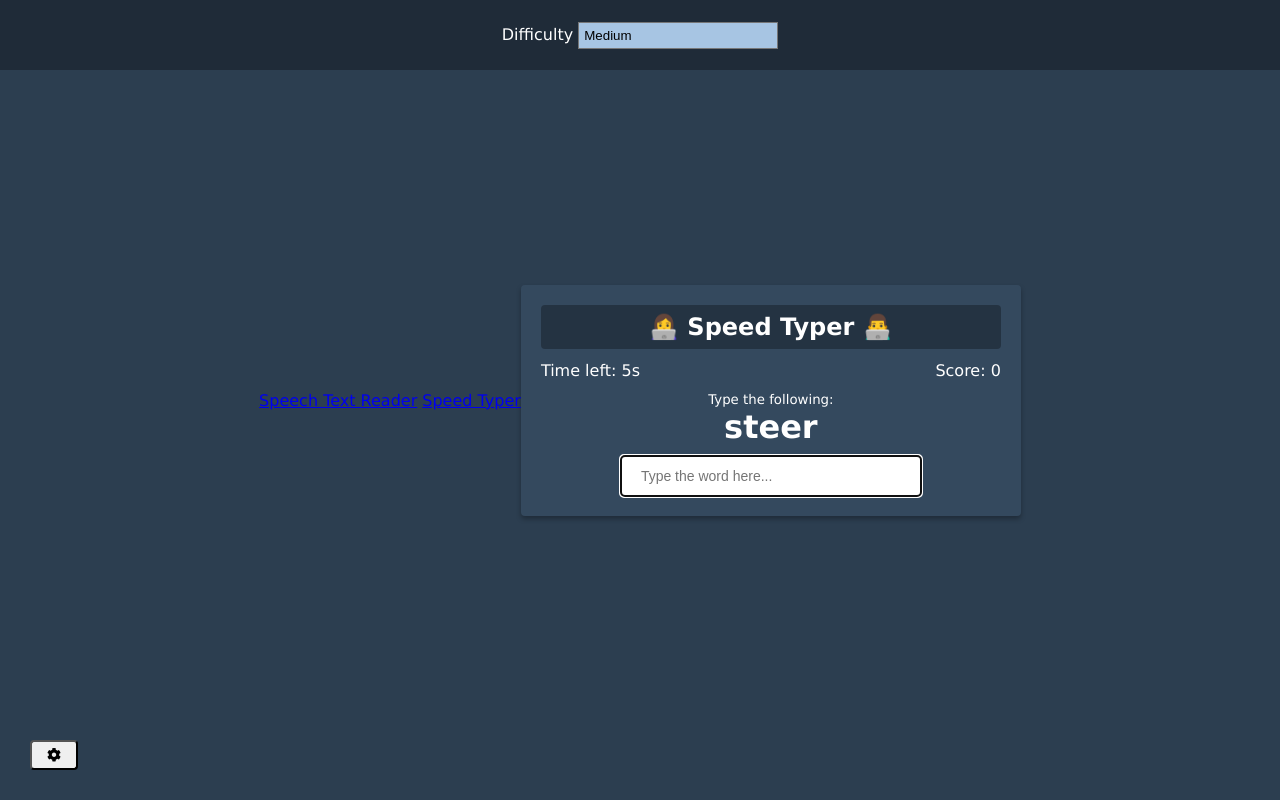
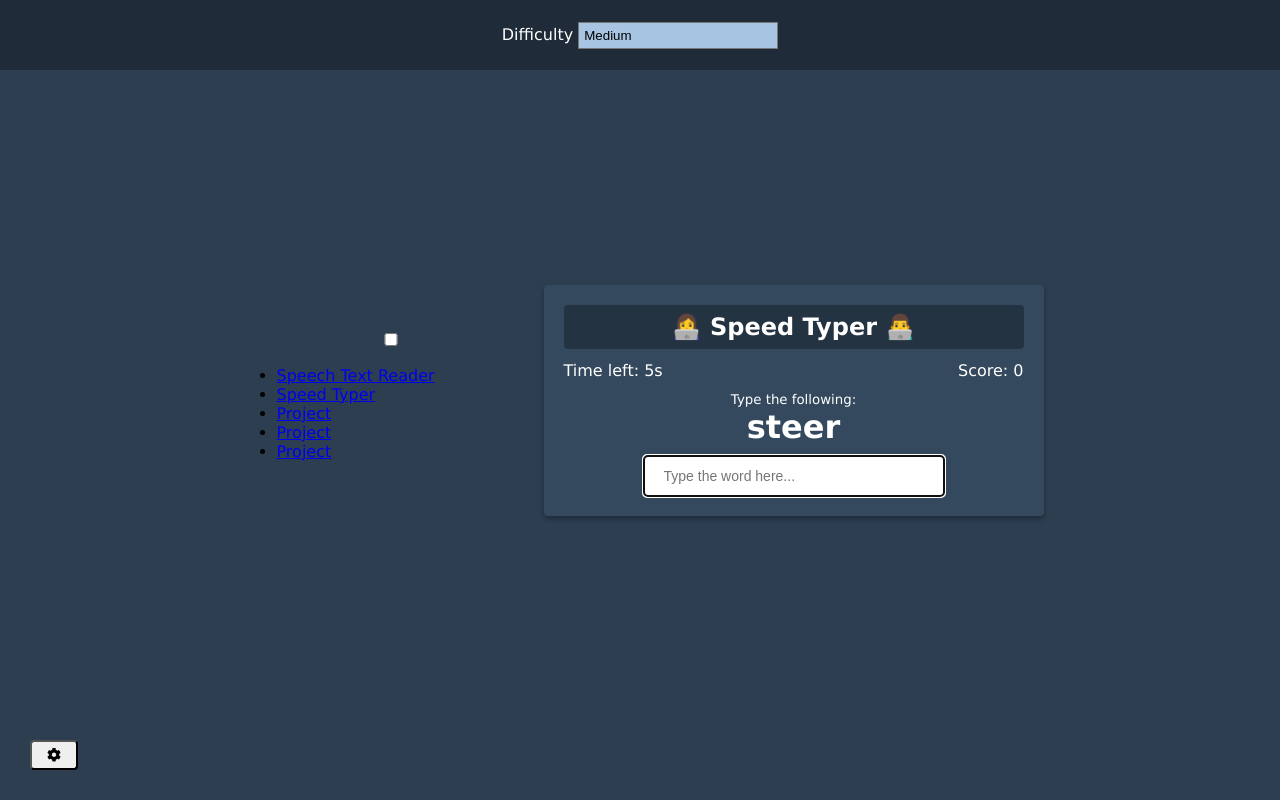
Before and after one commit to RukInDaHouse/Vanila.js, a plain HTML site: page index2.html in a window 1280 px wide. Drawn offline with Linux system fonts and the light colour scheme.

Commit message:
Add menu

```diff
--- a/index2.html
+++ b/index2.html
@@ -8,10 +8,19 @@
     <link rel="stylesheet" href="style2.css" />
     <title>Speed Typer</title>
   </head>
-    <header>
-      <a href="/index.html">Speech Text Reader</a>
-      <a href="/index2.html">Speed Typer</a>
-    </header>
+ <div class="hamburger-menu">
+  <input id="menu__toggle" type="checkbox" />
+  <label class="menu__btn" for="menu__toggle">
+    <span></span>
+  </label>
+  <ul class="menu__box">
+    <li><a class="menu__item" href="index.html">Speech Text Reader</a></li>
+    <li><a class="menu__item" href="index.html2">Speed Typer</a></li>
+    <li><a class="menu__item" href="index.html3">Project</a></li>
+    <li><a class="menu__item" href="index.html4">Project</a></li>
+    <li><a class="menu__item" href="index.html5">Project</a></li>
+  </ul>
+</div>
     <body>
     <button id="settings-btn" class="settings-btn">
       <i class="fas fa-cog"></i>
```
